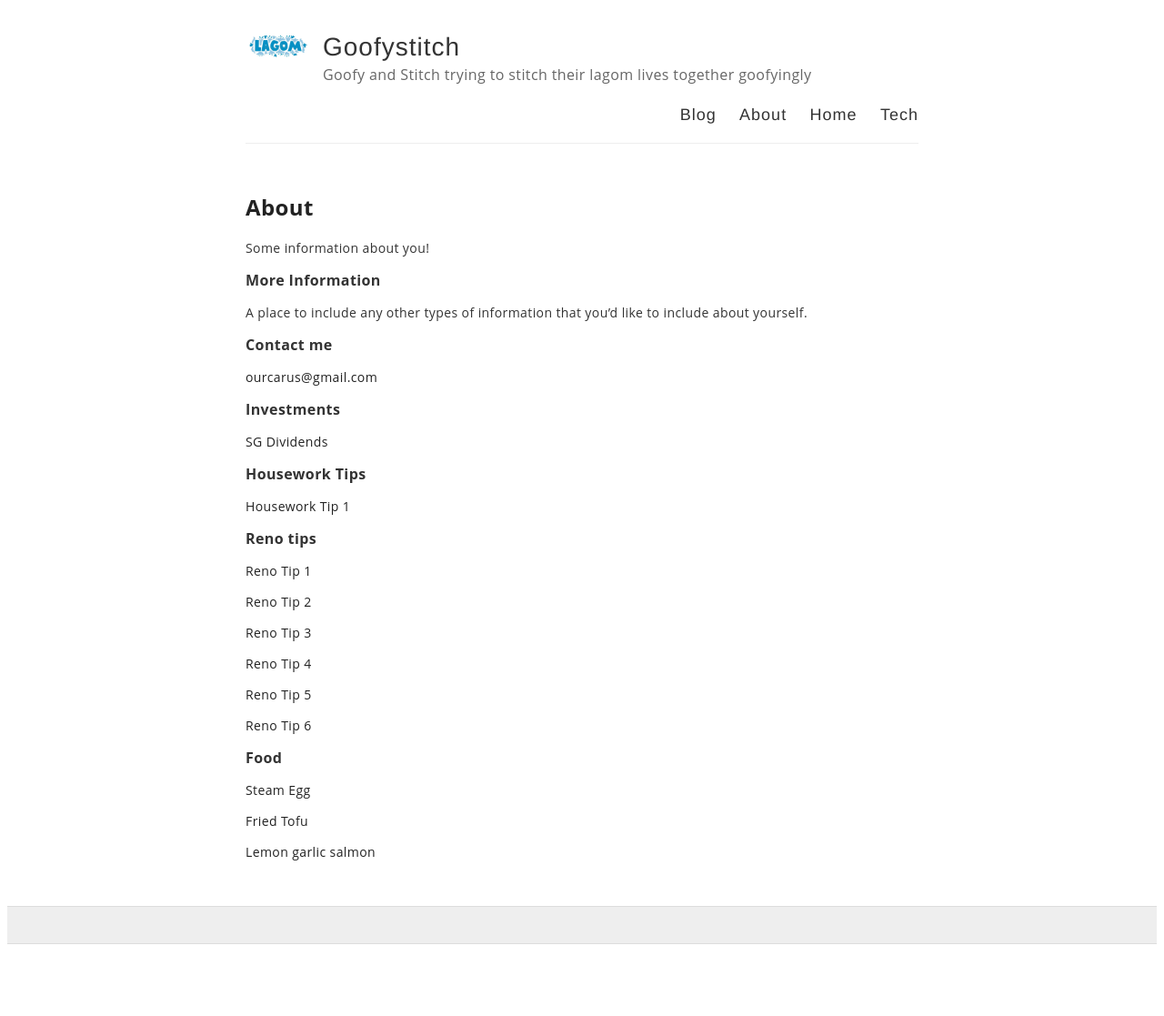
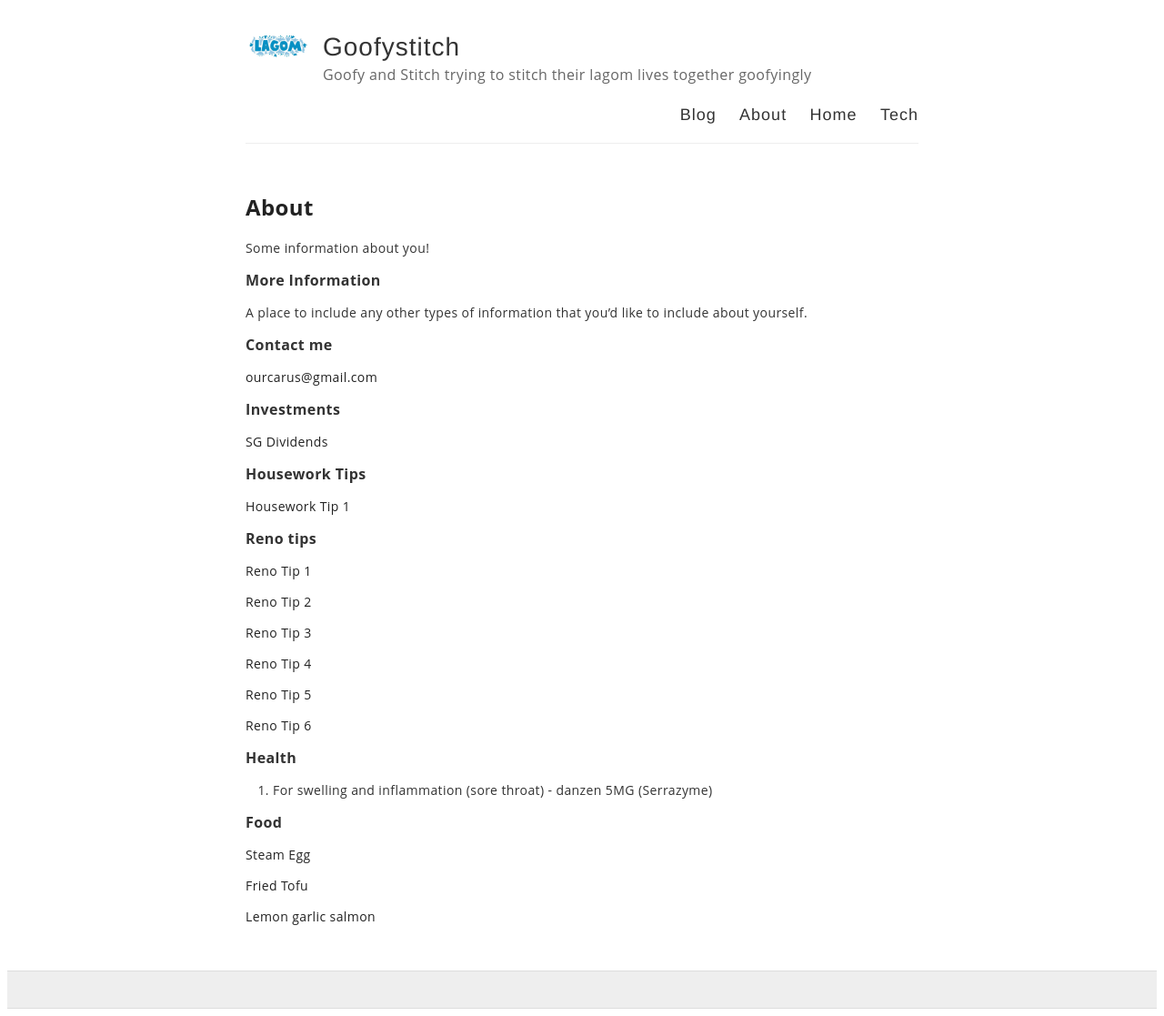
Before and after one commit to ourcarus/casadelagom, a Jekyll site: the page built from about.md, in a window 1280 px wide. Shown: the whole page at 91% size. Built offline with Jekyll 4.4.1, drawn with Linux system fonts in a browser that asks for light colours; before the commit the page ends 1046 px from its top, so only the background shows below that.

Commit message:
Update about.md

```diff
--- a/about.md
+++ b/about.md
@@ -34,7 +34,8 @@ A place to include any other types of information that you'd like to include abo
 
 <a href="https://fb.watch/7RC_E-hee5/" target="_blank">Reno Tip 6</a>
 
-
+### Health
+1. For swelling and inflammation (sore throat) - danzen 5MG (Serrazyme)
 
 
 ### Food
```
